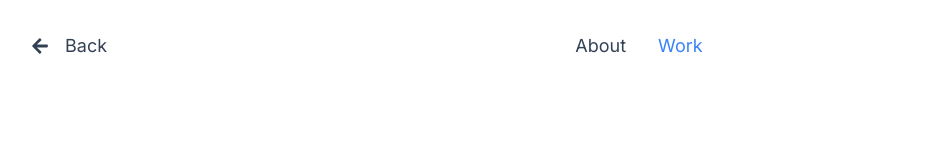
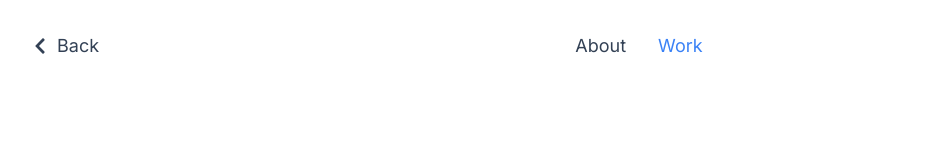
Before and after one commit to seaneoo/seano, a Next.js app: page /work in a window 1280 px wide. Shown: the top 160 px of the page, without its empty margins (1-944 px from the left). Built offline with nearby package versions, Linux system fonts and the light colour scheme.

Commit message:
Update Header component
Change back button icon

```diff
--- a/src/components/header.tsx
+++ b/src/components/header.tsx
@@ -3,7 +3,7 @@
 import clsx from 'clsx';
 import Link from 'next/link';
 import { usePathname } from 'next/navigation';
-import { FaArrowLeft } from 'react-icons/fa';
+import { FaChevronLeft } from 'react-icons/fa';
 
 const pages = [
   {
@@ -24,8 +24,8 @@ export default function Header() {
       <nav className="flex w-full flex-row items-center justify-center gap-4">
         <div className="flex w-32 items-center justify-start">
           {pathname !== '/' && (
-            <Link href="/" className="flex items-center gap-4 text-lg">
-              <FaArrowLeft /> Back
+            <Link href="/" className="flex items-center gap-2 text-lg">
+              <FaChevronLeft /> Back
             </Link>
           )}
         </div>
```
